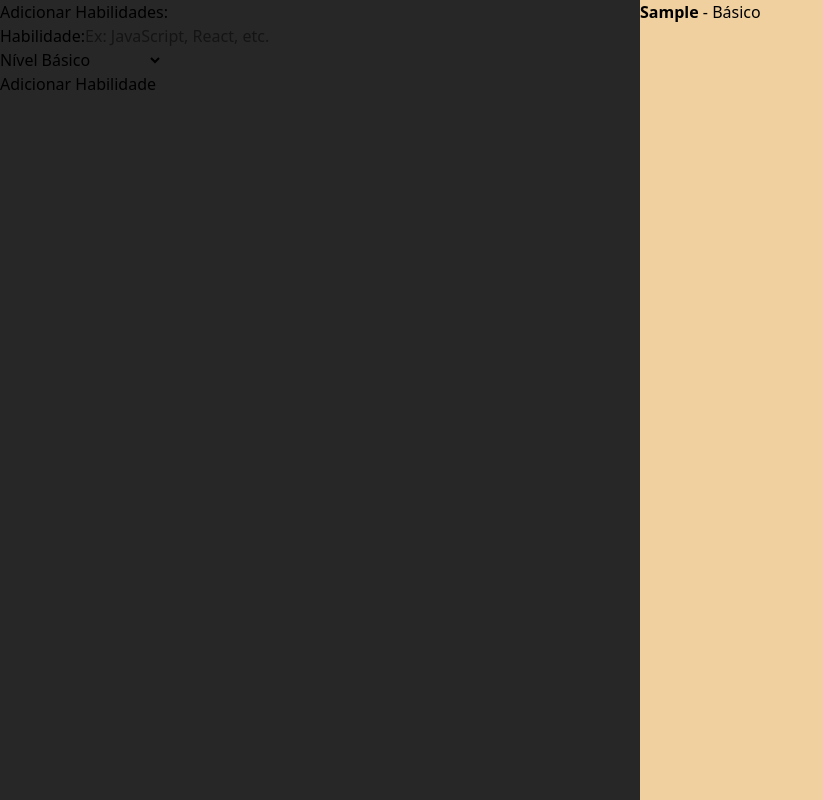
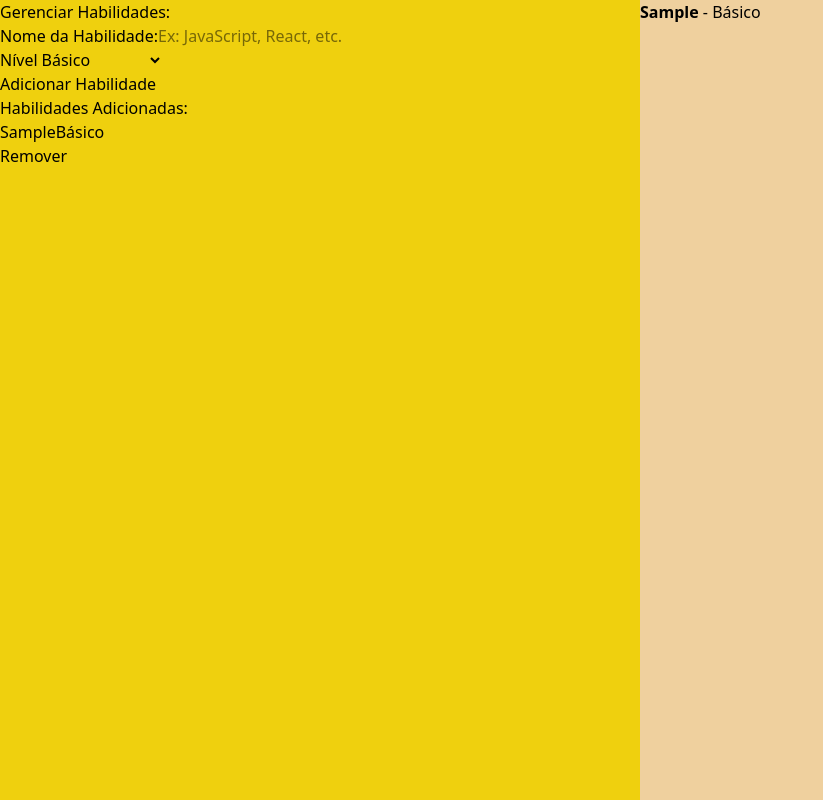
Before and after one commit to RuiGomes111/Gerador-de-CV-Inteligente, a React (Vite) app in the folder gerador_cv/: page / in a window 1280 px wide. Both pictures are taken after typing "Sample" into the empty fields and a click on the button "Adicionar Habilidade". Shown: the whole page, without its empty margins (0-823 px from the left). Built offline with nearby package versions, Linux system fonts and the light colour scheme.

Commit message:
níveis, remover

```diff
--- a/gerador_cv/src/App.tsx
+++ b/gerador_cv/src/App.tsx
@@ -9,21 +9,29 @@ interface Habilidade {
 
 function App() {
 
-  const [habilidades, setHabilidades] = useState<Habilidade[]>([]);
-  const handleAdicioanarHabilidade = (habilidade: Habilidade) => {
- setHabilidades([...habilidades, habilidade]);
+const [habilidades, setHabilidades] = useState<Habilidade[]>([]);
+const handleAdicioanarHabilidade = (habilidade: Omit<Habilidade, "id">) => {
+  const novaHabilidade: Habilidade = {
+    ...habilidade,
+    id: habilidades.length > 0 ? habilidades[habilidades.length - 1].id + 1 : 1,
   };
+  setHabilidades([...habilidades, novaHabilidade]);
+};
 
     return (
     <div className="h-screen grid grid-cols-2  bg-gray-900 ">
-     <div className="bg-[#272727]">
-        <FormularioHabilidades onAdicionarHabilidade={handleAdicioanarHabilidade} />
+     <div className="bg-[#EFD00E]">
+        <FormularioHabilidades
+          habilidades={habilidades}
+          onAdicionarHabilidade={handleAdicioanarHabilidade}
+          onRemoverHabilidade={(id: number) => setHabilidades(habilidades.filter(hab => hab.id !== id))}
+        />
         </div>
 
       <div className="bg-[#EFD09E]">
-        <div className="habilidades">
+        <div className="Habilidades">
           {habilidades.length === 0 ? (
-            <p>Ainda não foram adicionadas Habilidades</p>
+            <p>Ainda não foram adicionadas habilidades</p>
           ) : (
             <ul>
               {habilidades.map((hab) => (
--- a/gerador_cv/src/Components/FormularioHabilidades.tsx
+++ b/gerador_cv/src/Components/FormularioHabilidades.tsx
@@ -6,11 +6,23 @@ interface Habilidade {
   nivel: "Básico" | "Intermediário" | "Avançado";
 }
 
-export function FormularioHabilidades({ onAdicionarHabilidade }: Props) {
+interface Props {
+  habilidades: Habilidade[];
+  onAdicionarHabilidade: (habilidade: Omit<Habilidade, 'id'>) => void;
+onRemoverHabilidade: (id: number) => void;
+}
+
+export function FormularioHabilidades({
+  habilidades,
+  onAdicionarHabilidade,
+  onRemoverHabilidade
+}: Props) {
   const [nome, setNome] = useState("");
   const [nivel, setNivel] = useState<Habilidade["nivel"]>("Básico");
+
   const [erro, setErro] = useState("");
 //validar se nome vazio
+
 const handleAdicionar = () => {
     if (nome.trim() === "") {
       setErro("Preencha habilidades.");
@@ -19,28 +31,36 @@ const handleAdicionar = () => {
 
     setErro("");
 
-    const novaHabilidade: Habilidade = {
-      id: Date.now(),
+    onAdicionarHabilidade({
       nome: nome.trim(),
-      nivel: nivel
-    };
+      nivel
+    });
 
-    onAdicionarHabilidade(novaHabilidade);
     setNome("");
+  };
+
+  const handleRemover = (id: number) => {
+    onRemoverHabilidade(id);
   };
 
   return (
     <div>
-      <h2> Adicionar Habilidades:</h2>
+      <h2> Gerenciar Habilidades:</h2>
 
       <div>
-        <label>Habilidade:</label>
-        <input
-          type="text"
-          value={nome}
-          onChange={(e) => setNome(e.target.value)}
-          placeholder="Ex: JavaScript, React, etc."
-          />
+        <div>
+          <label>Nome da Habilidade:</label>
+  <input
+    type="text"
+    value={nome}
+    onChange={(e) => {
+      setNome(e.target.value);
+      if (erro) setErro("");
+    }}
+    placeholder="Ex: JavaScript, React, etc."
+    />
+
+          {erro && <p>{erro}</p>}
       </div>
 
       <div>
@@ -58,5 +78,29 @@ const handleAdicionar = () => {
         Adicionar Habilidade
         </button >
     </div>
+
+    <div>
+      <h3>Habilidades Adicionadas:</h3>
+
+      {habilidades.length === 0 ? (
+        <p>Nenhuma habilidade adicionada.</p>
+      ) : (
+        <div>
+          {habilidades.map((habilidade) => (
+            <div key={habilidade.id}>
+              <div>
+                <span>{habilidade.nome}</span>
+                <span>{habilidade.nivel}</span>
+                </div>
+
+              <button onClick={() => handleRemover(habilidade.id)}>
+                Remover
+                </button>
+            </div>
+          ))}
+        </div>
+      )}
+    </div>
+  </div>
   );
 }
```
